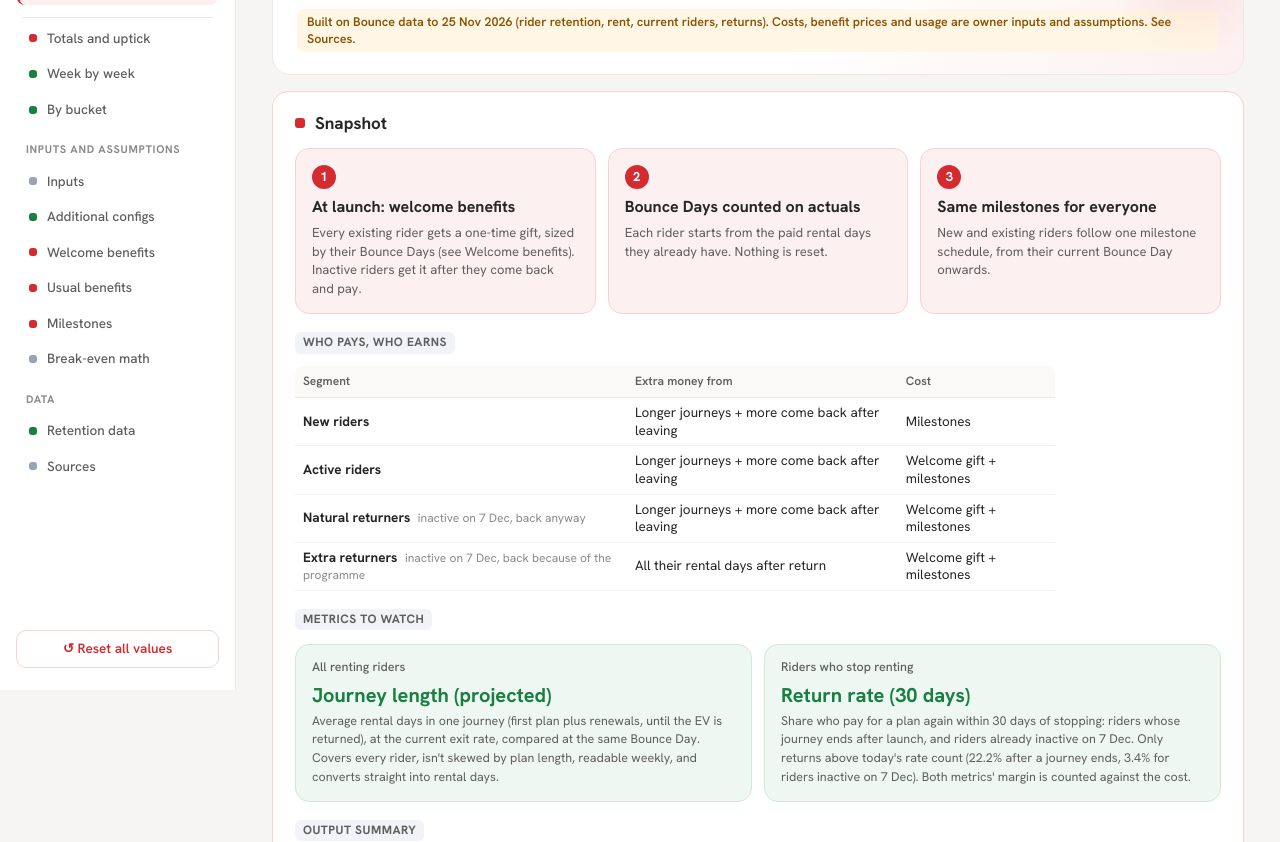
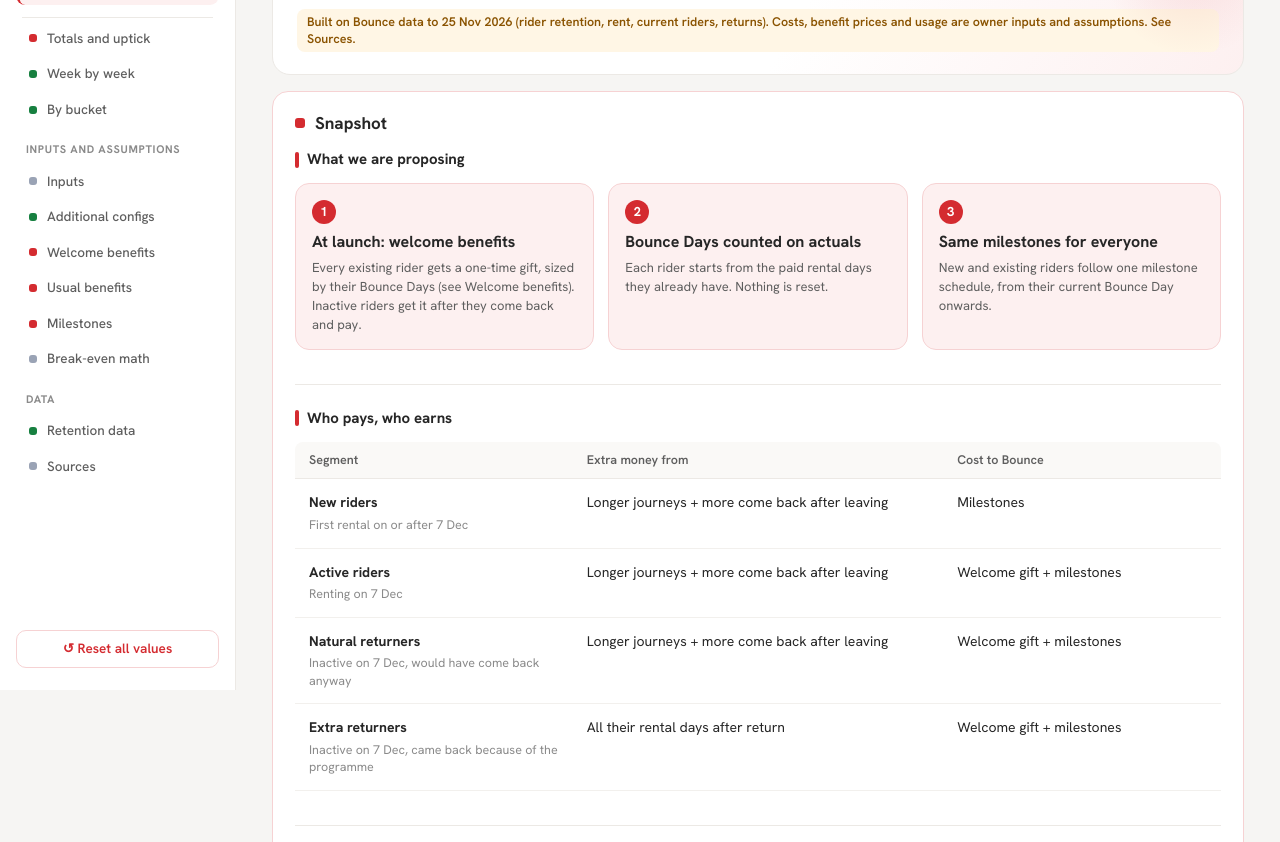
Before and after one commit to pr-architect/bounce-days-model, a plain HTML site: page index.html in a window 1280 px wide. Shown: the part 110-952 px from the top of the page. Drawn offline with Linux system fonts and the light colour scheme.

Commit message:
Snapshot: clear sub-sections, full-width who pays/earns table, more spacing
Co-Authored-By: Claude Opus 5.5 <noreply@anthropic.com>

```diff
--- a/index.html
+++ b/index.html
@@ -98,7 +98,17 @@
   .per{display:flex;align-items:center;gap:12px;margin-top:10px}
   .per label{font-size:13.5px;font-weight:600}
   .per input{width:90px}
-  .prop{display:grid;grid-template-columns:repeat(3,1fr);gap:12px;margin-top:14px}
+  .prop{display:grid;grid-template-columns:repeat(3,1fr);gap:14px}
+  .sb{margin-top:34px;padding-top:24px;border-top:1px solid var(--line)}
+  .sb.first{margin-top:16px;padding-top:0;border-top:0}
+  .sb h4{font-size:15px;font-weight:700;color:var(--h);margin-bottom:14px;display:flex;align-items:center;gap:8px}
+  .sb h4:before{content:"";width:4px;height:16px;border-radius:2px;background:var(--red)}
+  .sb .ups{margin-top:0}
+  .sb .tiles{margin-top:14px}
+  table.ptab{width:100%;margin-top:0;font-size:14px}
+  table.ptab th{font-size:12.5px;padding:10px 14px}
+  table.ptab td{padding:14px 14px;vertical-align:top;line-height:1.4}
+  table.ptab td small{display:block;font-size:12.5px;color:var(--s);margin-top:3px;font-weight:400}
   .pc{background:var(--red-t);border:1px solid var(--red-l);border-radius:14px;padding:16px 16px 14px;position:relative}
   .pc .pn{display:inline-grid;place-items:center;width:24px;height:24px;border-radius:50%;background:var(--red);color:#fff;font-size:13px;font-weight:700;margin-bottom:8px}
   .pc b{display:block;font-size:16px;color:var(--h)}
@@ -143,31 +153,33 @@
 
 <section id="s-snap" class="sec r snap">
   <h2><i></i>Snapshot</h2>
+  <div class="sb first"><h4>What we are proposing</h4>
   <div class="prop">
     <div class="pc"><span class="pn">1</span><b>At launch: welcome benefits</b><p>Every existing rider gets a one-time gift, sized by their Bounce Days (see Welcome benefits). Inactive riders get it after they come back and pay.</p></div>
     <div class="pc"><span class="pn">2</span><b>Bounce Days counted on actuals</b><p>Each rider starts from the paid rental days they already have. Nothing is reset.</p></div>
     <div class="pc"><span class="pn">3</span><b>Same milestones for everyone</b><p>New and existing riders follow one milestone schedule, from their current Bounce Day onwards.</p></div>
   </div>
+  </div>
 
-  <h3>Who pays, who earns</h3>
-  <table class="slim"><thead><tr><th>Segment</th><th>Extra money from</th><th>Cost</th></tr></thead><tbody>
-    <tr><td><b>New riders</b></td><td>Longer journeys + more come back after leaving</td><td>Milestones</td></tr>
-    <tr><td><b>Active riders</b></td><td>Longer journeys + more come back after leaving</td><td>Welcome gift + milestones</td></tr>
-    <tr><td><b>Natural returners</b> <span class="unit">inactive on 7 Dec, back anyway</span></td><td>Longer journeys + more come back after leaving</td><td>Welcome gift + milestones</td></tr>
-    <tr><td><b>Extra returners</b> <span class="unit">inactive on 7 Dec, back because of the programme</span></td><td>All their rental days after return</td><td>Welcome gift + milestones</td></tr>
-  </tbody></table>
+  <div class="sb"><h4>Who pays, who earns</h4>
+  <table class="ptab"><thead><tr><th style="width:30%">Segment</th><th style="width:40%">Extra money from</th><th>Cost to Bounce</th></tr></thead><tbody>
+    <tr><td><b>New riders</b><small>First rental on or after 7 Dec</small></td><td>Longer journeys + more come back after leaving</td><td>Milestones</td></tr>
+    <tr><td><b>Active riders</b><small>Renting on 7 Dec</small></td><td>Longer journeys + more come back after leaving</td><td>Welcome gift + milestones</td></tr>
+    <tr><td><b>Natural returners</b><small>Inactive on 7 Dec, would have come back anyway</small></td><td>Longer journeys + more come back after leaving</td><td>Welcome gift + milestones</td></tr>
+    <tr><td><b>Extra returners</b><small>Inactive on 7 Dec, came back because of the programme</small></td><td>All their rental days after return</td><td>Welcome gift + milestones</td></tr>
+  </tbody></table></div>
 
-  <h3>Metrics to watch</h3>
+  <div class="sb"><h4>Metrics to watch</h4>
   <div class="ups">
     <div class="up"><div class="k">All renting riders</div><div class="v" style="font-size:20px">Journey length (projected)</div>
       <div class="d">Average rental days in one journey (first plan plus renewals, until the EV is returned), at the current exit rate, compared at the same Bounce Day. Covers every rider, isn't skewed by plan length, readable weekly, and converts straight into rental days.</div></div>
     <div class="up"><div class="k">Riders who stop renting</div><div class="v" style="font-size:20px">Return rate (30 days)</div>
       <div class="d">Share who pay for a plan again within 30 days of stopping: riders whose journey ends after launch, and riders already inactive on 7 Dec. Only returns above today's rate count (<span id="la_r0Base"></span> after a journey ends, <span id="la_rrBase"></span> for riders inactive on 7 Dec). Both metrics' margin is counted against the cost.</div></div>
-  </div>
+  </div></div>
 
-  <h3>Output summary</h3>
+  <div class="sb"><h4>Output summary</h4>
   <div class="per"><label for="la_months">Output period</label><input type="number" id="la_months" value="6" min="1" max="18"><span class="unit">months from launch (1–18)</span></div>
-  <div class="tiles snapt" id="la_snap"></div>
+  <div class="tiles snapt" id="la_snap"></div></div>
 </section>
 <section id="s-l2" class="sec r">
   <h2><i></i>Totals and uptick <span class="sub">to <span id="la_end1"></span></span></h2>
```
